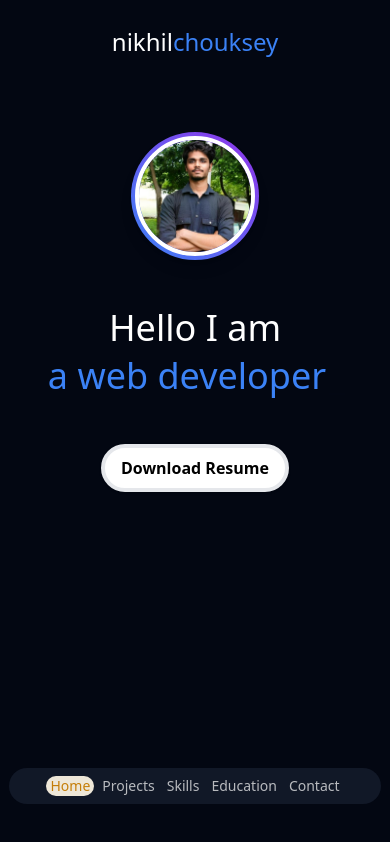
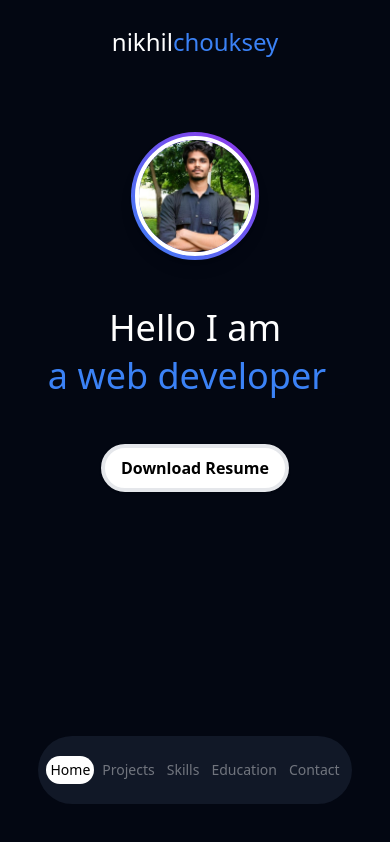
Before and after one commit to nikhilchoukseyy/my-portfolio-react, a React (Vite) app: page / in a window 390 px wide. Shown: the top 842 px of the page. Built offline with nearby package versions, Linux system fonts and the light colour scheme; a web font is replaced by a local one.

Commit message:
Homepage completed

```diff
--- a/src/components/HomePage.jsx
+++ b/src/components/HomePage.jsx
@@ -50,7 +50,7 @@ const HomePage = () => {
           whileInView={{ opacity: 1, y: 0 }}
           transition={{ duration: 0.8, type: 'spring' }}
           viewport={{ once: true }}
-          whileHover={{ scale: 1.1}}
+          whileHover={{ scale: 1.1 }}
           className="w-32 h-32 md:h-64 md:w-64 rounded-full p-1 bg-gradient-to-tr from-blue-500 to-purple-600 shadow-lg"
         >
           <img
@@ -63,7 +63,7 @@ const HomePage = () => {
           Hello I am
           <span className='text-4xl text-blue-500'>
             <Typewriter
-              words={[' Nikhil!', ' a web developer', ' problem solver']}
+              words={[' Nikhil!', ' a web developer', ' a problem solver']}
               loop={true}
               cursor
               cursorStyle="_"
@@ -75,23 +75,26 @@ const HomePage = () => {
         </h1>
         <button className='bg-white rounded-full px-4 py-2 text-black font-bold border-4 transition shadow transform duration-300 hover:scale-110 hover:shadow-blue-500'>Download Resume</button>
       </div>
-      <div className="w-[44vh] md:hidden flex justify-center items-center text-center px- py-2 fixed bottom-0 bg-gray-900 rounded-full mb-10  gap-1">
+      <div className="w-auto h-[8dvh] md:hidden flex justify-center items-center text-center px-2 py-2 fixed bottom-0 bg-gray-900 rounded-full mb-10  gap-1">
         {tabs.map((tab) => (
           <button
             key={tab.id}
             onClick={() => handleTabClick(tab.id)}
-            className={`${activeTab === tab.id ? "text-blue-500" : "text-white/70"
-              } relative px-1 text-sm font-medium transition hover:text-white`}
+            className={`
+    relative px-1 py-1 text-sm font-medium transition-all duration-300
+    ${activeTab === tab.id ? "text-black" : "text-white opacity-40 hover:opacity-100"}
+  `}
           >
             {activeTab === tab.id && (
               <motion.span
                 layoutId="bubble"
-                className="absolute inset-0 z-10 bg-white mix-blend-difference rounded-full"
+                className="absolute inset-0 z-0 bg-white rounded-full"
                 transition={{ type: "spring", bounce: 0.2, duration: 0.6 }}
               />
             )}
-            {tab.label}
+            <span className="relative z-10">{tab.label}</span>
           </button>
+
         ))}
       </div>
     </div>
```
